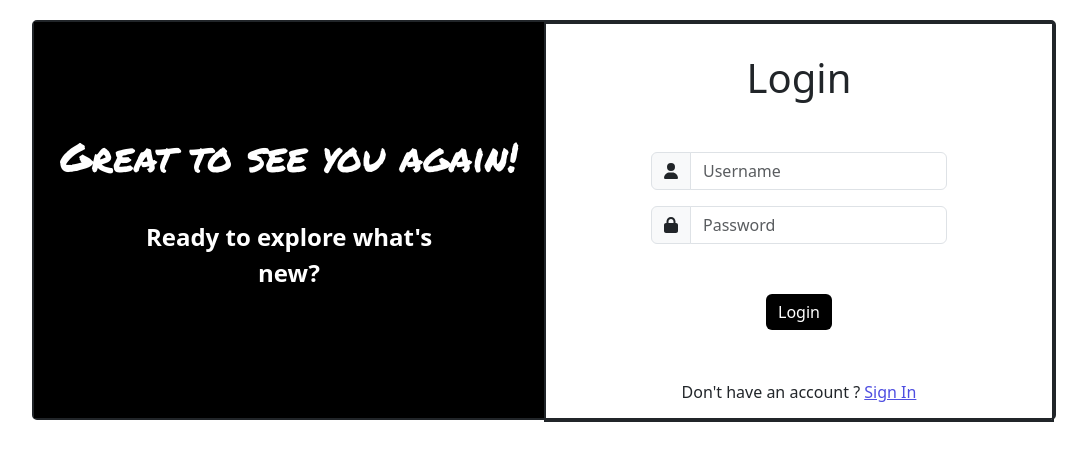
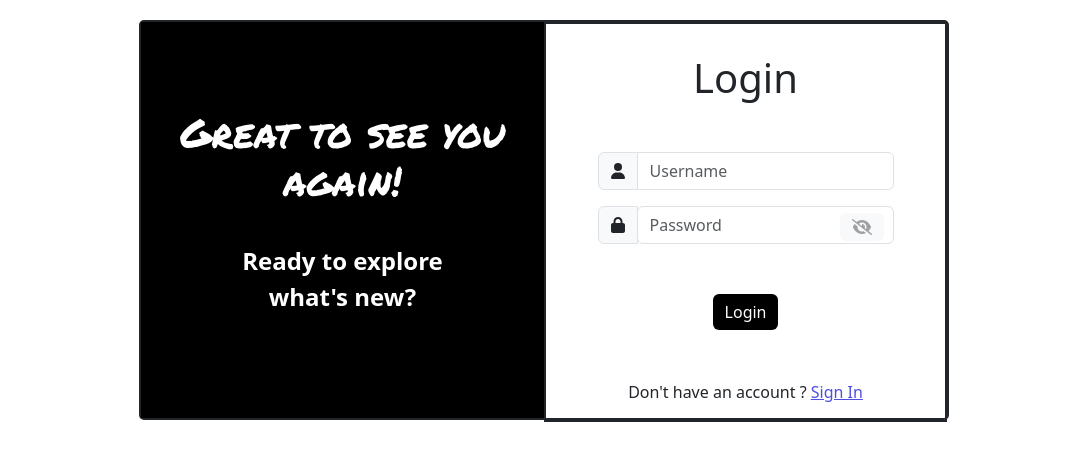
Before and after one commit to TamilazhaganM/Loginpage, a React (Create React App) app: page /login in a window 1280 px wide. Shown: the top 460 px of the page, without its empty margins (96-1183 px from the left). Built offline with nearby package versions, Linux system fonts and the light colour scheme; the HTML template or start-up script is replaced by a standard one; a web font is replaced by a local one.

Commit message:
eye is added

```diff
--- a/package.json
+++ b/package.json
@@ -9,6 +9,7 @@
     "@testing-library/jest-dom": "^5.17.0",
     "@testing-library/react": "^13.4.0",
     "@testing-library/user-event": "^13.5.0",
+    "axios": "^1.7.7",
     "bootstrap": "^5.3.3",
     "react": "^18.3.1",
     "react-bootstrap": "^2.10.4",
--- a/src/component/Logincompo/Login.css
+++ b/src/component/Logincompo/Login.css
@@ -22,8 +22,7 @@ input:focus, .form-control:focus {
   margin: 20px auto;
   height: 400px;
   max-height: 100vh;
-  width: 80%;
-  max-width: 100%;
+  max-width: 80%;
   /* box-shadow: 0px 0px 15px 5px black; */
   border: 2px solid;
 }
@@ -79,3 +78,10 @@ input:focus, .form-control:focus {
   text-decoration: underline rgb(78,78,225);
   cursor: pointer;
 }
+.eyebtn{
+  position: absolute;
+  right: 4px;
+  top: 10px;
+  color: gray;
+  cursor: pointer;
+}
--- a/src/component/Logincompo/Login.js
+++ b/src/component/Logincompo/Login.js
@@ -1,16 +1,25 @@
-import React from "react";
+import React, { useState } from "react";
 import { Button, Col, Container, Row } from "react-bootstrap";
 import { FontAwesomeIcon } from "@fortawesome/react-fontawesome";
-import { faLock, faUser } from "@fortawesome/free-solid-svg-icons";
+import {
+  faEye,
+  faEyeSlash,
+  faLock,
+  faUser,
+} from "@fortawesome/free-solid-svg-icons";
 import { useNavigate } from "react-router-dom";
 import "./Login.css";
 
+const Login = () => {
+  const [visible, setVisible] = useState(false);
+  const navigate = useNavigate();
+  const [password, setPassword] = useState("");
 
-const Login = () => {
-  const navigate=useNavigate()
-
-  function navigatetosignin(){
-    navigate("/")
+  function navigatetosignin() {
+    navigate("/");
+  }
+  function handlePassword(e) {
+    setPassword(e.target.value);
   }
   return (
     <div id="Loginsection">
@@ -40,28 +49,42 @@ const Login = () => {
                 <div class="input-group mb-3">
                   <span class="input-group-text" id="basic-addon1">
                     <FontAwesomeIcon icon={faLock} />
-
                   </span>
+                  <div>
                     <input
-                    type="password"
+                      type={visible ? "text" : "password"}
+                      value={password}
                       class="form-control"
                       placeholder="Password"
-                    aria-label="password"
+                      onChange={handlePassword}
                       aria-describedby="basic-addon1"
                       required
                     ></input>
+                    <div
+                      className=" input-group-text eyebtn"
+                      onClick={() => setVisible(!visible)}
+                    >
+                      {visible ? (
+                        <FontAwesomeIcon icon={faEye} />
+                      ) : (
+                        <FontAwesomeIcon icon={faEyeSlash} />
+                      )}
+                    </div>
+                  </div>
                 </div>
               </div>
               <Button className="loginbtn">Login</Button>
 
-              <p>Don't have an account ? <span className="linkitem" onClick={navigatetosignin}>Sign In</span></p>
-
+              <p>
+                Don't have an account ?{" "}
+                <span className="linkitem" onClick={navigatetosignin}>
+                  Sign In
+                </span>
+              </p>
             </Col>
-
           </Row>
         </Container>
       </div>
-
     </div>
   );
 };
--- a/src/component/Logincompo/signincompo/signin.css
+++ b/src/component/Logincompo/signincompo/signin.css
@@ -1,5 +1,7 @@
 @import url("https://fonts.googleapis.com/css2?family=Edu+AU+VIC+WA+NT+Hand:wght@400..700&family=Permanent+Marker&family=Poppins:ital,wght@0,100;0,200;0,300;0,400;0,500;0,600;0,700;0,800;0,900;1,100;1,200;1,300;1,400;1,500;1,600;1,700;1,800;1,900&display=swap");
-
+input{
+  position: relative;
+}
 input:focus, .form-control:focus {
     outline: none;
     box-shadow: none ;
@@ -77,3 +79,11 @@ input:focus, .form-control:focus {
     text-decoration: underline rgb(78, 78, 225);
     cursor: pointer;
   }
+  .eyebtn{
+    border: none;
+    position: absolute;
+    right: 10px;
+    top: 7px;
+    color: rgb(161, 160, 160);
+    cursor: pointer;
+  }
--- a/src/component/Logincompo/signincompo/signin.js
+++ b/src/component/Logincompo/signincompo/signin.js
@@ -1,16 +1,62 @@
-import React from 'react'
+import React, { useState, useEffect } from "react";
 import "./signin.css";
 import { Button, Col, Container, Row } from "react-bootstrap";
 import { FontAwesomeIcon } from "@fortawesome/react-fontawesome";
-import { faEnvelope, faLock, faUser } from "@fortawesome/free-solid-svg-icons";
-import { useNavigate} from 'react-router-dom';
+import {
+  faEnvelope,
+  faEye,
+  faEyeSlash,
+  faLock,
+  faUser,
+} from "@fortawesome/free-solid-svg-icons";
+import { useNavigate } from "react-router-dom";
+import axios from "axios";
 
 const Signin = () => {
-    const navigate=useNavigate()
+  const [visible, setVisible] = useState(false);
+  const navigate = useNavigate();
+  const [user, setUser] = useState("");
+  const [email, setEmail] = useState("");
+  const [password, setPassword] = useState("");
+  const [data, setData] = useState([{ name: "", mail: "", pass: "" }]);
 
-    function naveigatetologin(){
-        navigate("/login")
+  useEffect(() => {
+    axios
+      .get("https://jsonplaceholder.typicode.com/users")
+      .then((response) => console.log(response.data))
+      .catch((e) => console.log(e));
+  }, []);
+  function handleUser(e) {
+    setUser(e.target.value);
   }
+  function handleEmail(e) {
+    setEmail(e.target.value);
+  }
+  function handlePassword(e) {
+    setPassword(e.target.value);
+  }
+  function handleSubmit() {
+    const name = user.trim();
+    const mail = email.trim();
+    const pass = password.trim();
+    if (name && mail && pass) {
+      const newUser = { name, mail, pass };
+      axios
+        .post("https://jsonplaceholder.typicode.com/users", newUser)
+        .then((response) => console.log(response.data));
+      setData([...data, { id: data.length + 1, ...newUser }]);
+      setUser("");
+      setEmail("");
+      setPassword("");
+    } else {
+      alert("Kindly fill every information");
+    }
+  }
+
+  function naveigatetologin() {
+    navigate("/login");
+  }
+
   return (
     <div>
       <div id="signinsection">
@@ -30,22 +76,25 @@ const Signin = () => {
                     </span>
                     <input
                       type="text"
+                      value={user}
                       class="form-control"
                       placeholder="Username"
                       aria-label="Username"
                       aria-describedby="basic-addon1"
+                      onChange={handleUser}
                       required
                     ></input>
                   </div>
                   <div class="input-group mb-3">
                     <span class="input-group-text" id="basic-addon1">
                       <FontAwesomeIcon icon={faEnvelope} />
-
                     </span>
                     <input
                       type="email"
+                      value={email}
                       class="form-control"
                       placeholder="email"
+                      onChange={handleEmail}
                       aria-label="email"
                       aria-describedby="basic-addon1"
                       required
@@ -54,31 +103,40 @@ const Signin = () => {
                   <div class="input-group mb-3">
                     <span class="input-group-text" id="basic-addon1">
                       <FontAwesomeIcon icon={faLock} />
-
                     </span>
-                  <input
-                    type="password"
+                    <div><input
+                      type={visible ? "text" : "password"}
+                      value={password}
                       class="form-control"
                       placeholder="Password"
-                    aria-label="password"
+                      onChange={handlePassword}
                       aria-describedby="basic-addon1"
                       required
                     ></input>
+                    <div className=" input-group-text eyebtn" onClick={()=>setVisible(!visible)}>
+                    {visible? <FontAwesomeIcon icon={faEye} />: <FontAwesomeIcon icon={faEyeSlash} />}
+
+                    </div></div>
+
                   </div>
                 </div>
-              <Button className="loginbtn2">Sign In</Button>
+                <Button className="loginbtn2" onClick={handleSubmit}>
+                  Sign In
+                </Button>
 
-              <p>Already have an account ? <span className='linkitem' onClick={naveigatetologin}>Log In</span></p>
-
+                <p>
+                  Already have an account ?{" "}
+                  <span className="linkitem" onClick={naveigatetologin}>
+                    Log In
+                  </span>
+                </p>
               </Col>
-
             </Row>
           </Container>
         </div>
-
       </div>
     </div>
-  )
-}
+  );
+};
 
-export default Signin
+export default Signin;
```
Also changed, not shown: 1 other file (tests, documents, lock files or other folders). Lines whose indentation alone changed are shown as unchanged.
